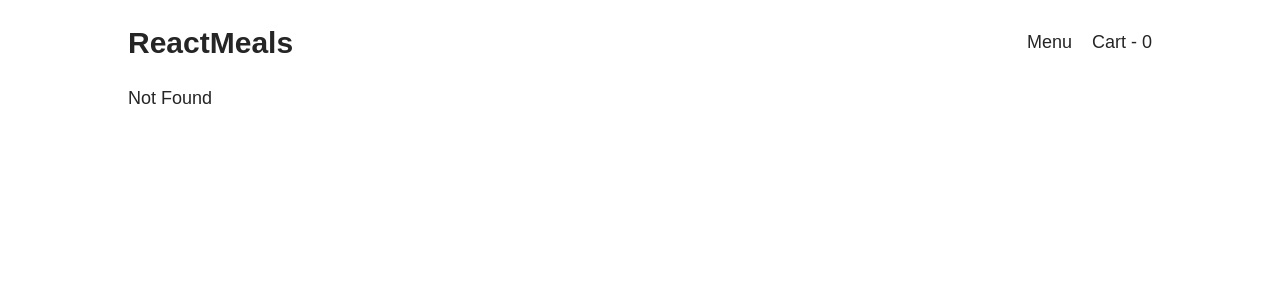
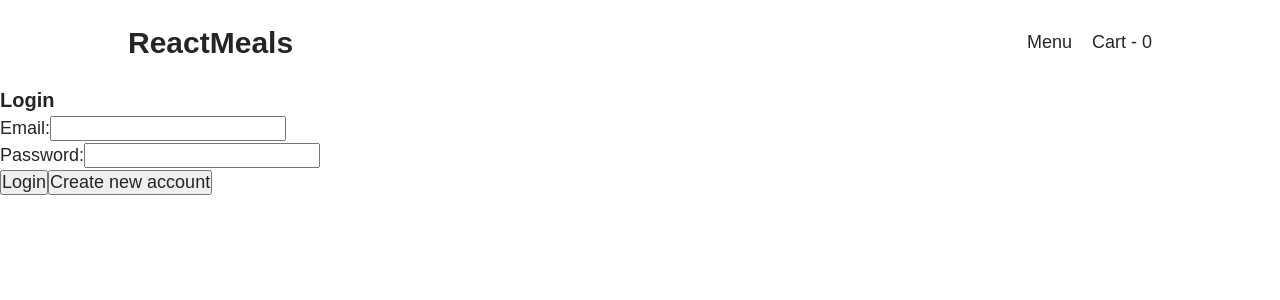
Before and after one commit to findshrey/food-order-app, a React (Create React App) app: page /auth in a window 1280 px wide. Before the commit this address had no page. Shown: the top 300 px of the page. Built offline with nearby package versions, Linux system fonts and the light colour scheme.

Commit message:
Add: authentication page

```diff
--- a/src/App.js
+++ b/src/App.js
@@ -7,6 +7,7 @@ import MenuCategory from "./pages/MenuCategory/MenuCategory"
 import Cart from "./pages/Cart/Cart"
 import NotFound from "./pages/NotFound/NotFound"
 import { CartProvider } from "./context/CartContext"
+import AuthPage from "./pages/AuthPage"
 
 function App() {
    return (
@@ -15,6 +16,9 @@ function App() {
             <Header />
             <main>
                <Switch>
+                  <Route path="/auth">
+                     <AuthPage />
+                  </Route>
                   <Route path="/menu" exact>
                      <Menu />
                   </Route>
--- /dev/null
+++ b/src/components/LoginForm/LoginForm.js
@@ -0,0 +1,28 @@
+import React, { useRef } from "react"
+
+const LoginForm = ({ handleAuthMode }) => {
+   const emailRef = useRef()
+   const passwordRef = useRef()
+
+   return (
+      <div className="login-form">
+         <h3>Login</h3>
+         <form>
+            <div className="form-control">
+               <label>Email:</label>
+               <input type="email" ref={emailRef} required />
+            </div>
+            <div className="form-control">
+               <label>Password:</label>
+               <input type="password" ref={passwordRef} required />
+            </div>
+            <button type="submit">Login</button>
+            <button type="button" onClick={handleAuthMode}>
+               Create new account
+            </button>
+         </form>
+      </div>
+   )
+}
+
+export default LoginForm
--- /dev/null
+++ b/src/components/SignupForm/SignUpForm.js
@@ -0,0 +1,33 @@
+import React, { useRef } from "react"
+
+const SignUp = ({ handleAuthMode }) => {
+   const emailRef = useRef()
+   const passwordRef = useRef()
+   const confirmPasswordRef = useRef()
+
+   return (
+      <div className="sign-up">
+         <h3>Sign Up</h3>
+         <form>
+            <div className="form-control">
+               <label>Email:</label>
+               <input type="email" ref={emailRef} required />
+            </div>
+            <div className="form-control">
+               <label>Password:</label>
+               <input type="password" ref={passwordRef} required />
+            </div>
+            <div className="form-control">
+               <label>Confirm Password:</label>
+               <input type="password" ref={confirmPasswordRef} required />
+            </div>
+            <button type="submit">Sign up</button>
+            <button type="button" onClick={handleAuthMode}>
+               Login with existing account
+            </button>
+         </form>
+      </div>
+   )
+}
+
+export default SignUp
--- /dev/null
+++ b/src/pages/AuthPage.js
@@ -0,0 +1,24 @@
+import React, { useState } from "react"
+
+import SignUp from "../components/SignupForm/SignUpForm"
+import LoginForm from "../components/LoginForm/LoginForm"
+
+const AuthPage = () => {
+   const [isLogin, setIsLogin] = useState(true)
+
+   const handleAuthMode = () => {
+      setIsLogin((prevState) => !prevState)
+   }
+
+   return (
+      <section>
+         {isLogin ? (
+            <LoginForm handleAuthMode={handleAuthMode} />
+         ) : (
+            <SignUp handleAuthMode={handleAuthMode} />
+         )}
+      </section>
+   )
+}
+
+export default AuthPage
```
